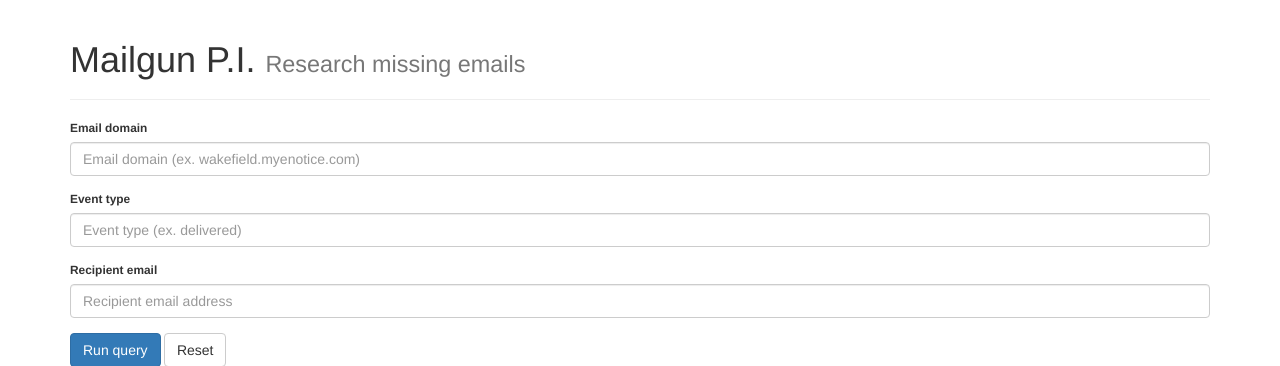
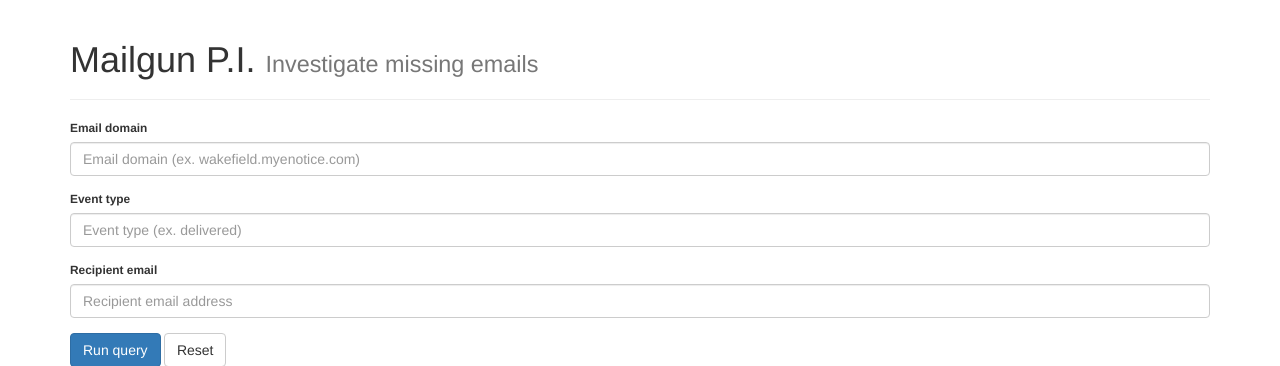
Before and after one commit to omie86/smokinggun, a Flask app: page / in a window 1280 px wide. Shown: the top 366 px of the page. Run offline with Flask 2, Linux system fonts and the light colour scheme; parts of the project's set-up code (start-up, migrations or seed data) failed here and were passed over; some libraries are stand-ins or nearby versions.

Commit message:
refactor: update sub header text

```diff
--- a/mailgunpi/templates/index.html
+++ b/mailgunpi/templates/index.html
@@ -13,9 +13,7 @@
 <body>
   <div class="container">
     <header class="page-header">
-
-        <h1>Mailgun P.I. <small>Research missing emails</h1>
-
+      <h1>Mailgun P.I. <small>Investigate missing emails</h1>
     </header>
 </div>
   <div class="container">
```
